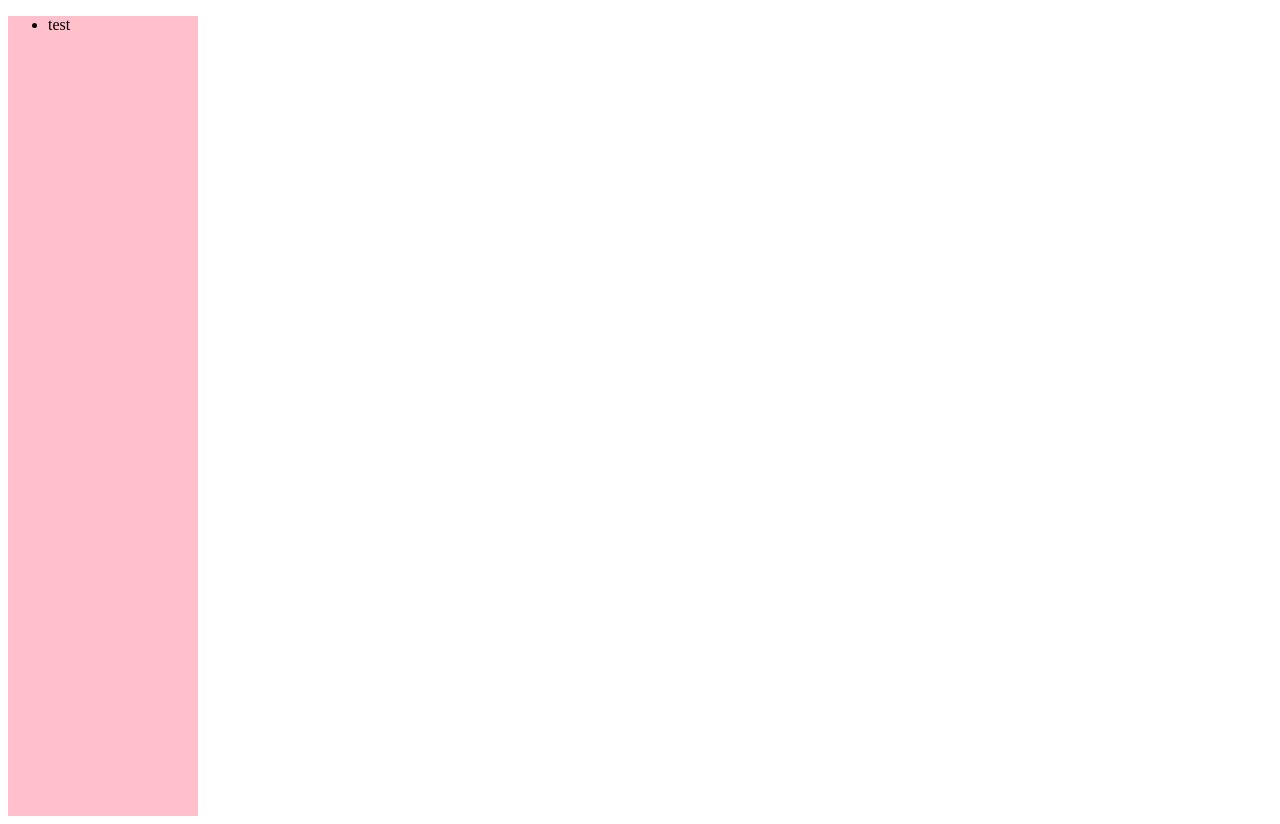
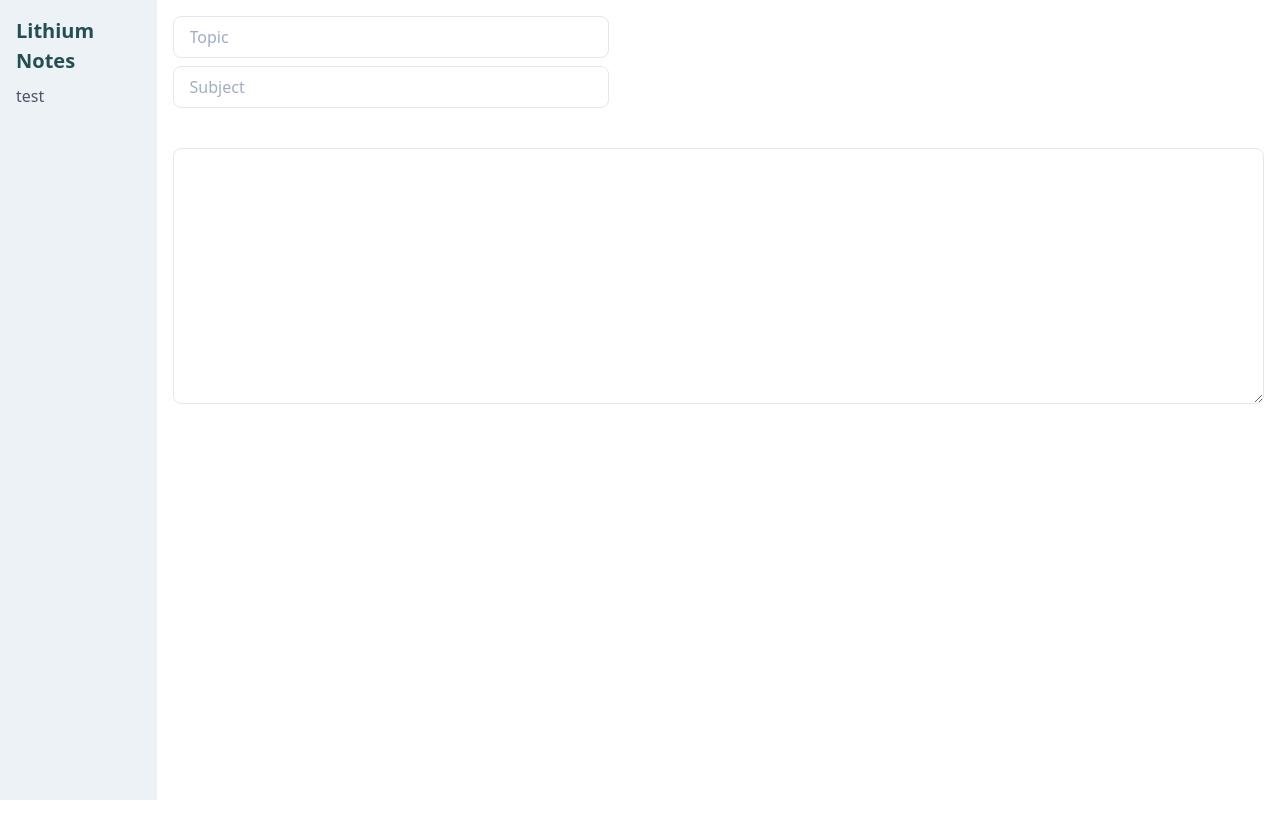
Before and after one commit to verse7/lithium, a Vue app: page / in a window 1280 px wide. After the commit the page ends 800 px from the top, so only its background shows below. Built offline with nearby package versions, Linux system fonts and the light colour scheme.

Commit message:
add styling

```diff
--- a/src/App.vue
+++ b/src/App.vue
@@ -1,7 +1,7 @@
 <template>
-  <div id="app">
+  <div id="app" class="flex">
     <Sidebar />
-    <!-- <Notepad /> -->
+    <Notepad />
   </div>
 </template>
 
--- a/src/components/Notepad.vue
+++ b/src/components/Notepad.vue
@@ -1,10 +1,11 @@
 <template>
-  <div>
-    <h1>Course Name</h1>
-    <h1>Topic</h1><h1>Date</h1>
+  <div class="p-4 w-screen">
+    <input class="bg-white focus:outline-none focus:shadow-outline border border-gray-300 rounded-lg py-2 px-4 block w-2/5 appearance-none leading-normal mb-2" type="text" placeholder="Topic">
+    <input class="bg-white focus:outline-none focus:shadow-outline border border-gray-300 rounded-lg py-2 px-4 block w-2/5 appearance-none leading-normal mb-10" type="text" placeholder="Subject">
 
     <form>
-      <input type="textarea" col="10" rol="20" value="TYPE NOTES!!">
+      <textarea class="bg-white focus:outline-none focus:shadow-outline border border-gray-300 rounded-lg py-2 px-4 block w-full h-64 appearance-none leading-normal">
+      </textarea>
     </form>
   </div>
 
--- a/src/components/Sidebar.vue
+++ b/src/components/Sidebar.vue
@@ -1,7 +1,8 @@
 <template>
-  <div class="sidebar">
-    <ul>
-      <li v-for="note of notes" :key="note">{{ note.title }}</li>
+  <div class="flex flex-col align-center bg-gray-200 h-screen p-4">
+    <h1 class="font-bold text-xl mb-2 text-teal-900">Lithium Notes</h1>
+    <ul class="flex align-center text-gray-700">
+      <li v-for="note of notes" :key="note" @click="selectNote(note)" >{{ note.title }}</li>
     </ul>
   </div>
 </template>
@@ -14,17 +15,17 @@ export default {
       notes: []
     }
   },
-
   created() {
     this.notes = [{title: 'test', body: 'testbody'}]
+  },
+  methods: {
+    selectNote(note) {
+      console.log(note);
+    }
   }
 }
 </script>
 
 <style scoped lang="scss">
-.sidebar {
-  width: 15%;
-  height: 100vh;
-  background: pink;
-}
+
 </style>
--- a/src/main.js
+++ b/src/main.js
@@ -2,6 +2,9 @@ import Vue from 'vue'
 import App from './App.vue'
 import store from './store'
 import './registerServiceWorker'
+
+
+import './main.css';
 
 Vue.config.productionTip = false
 
```
